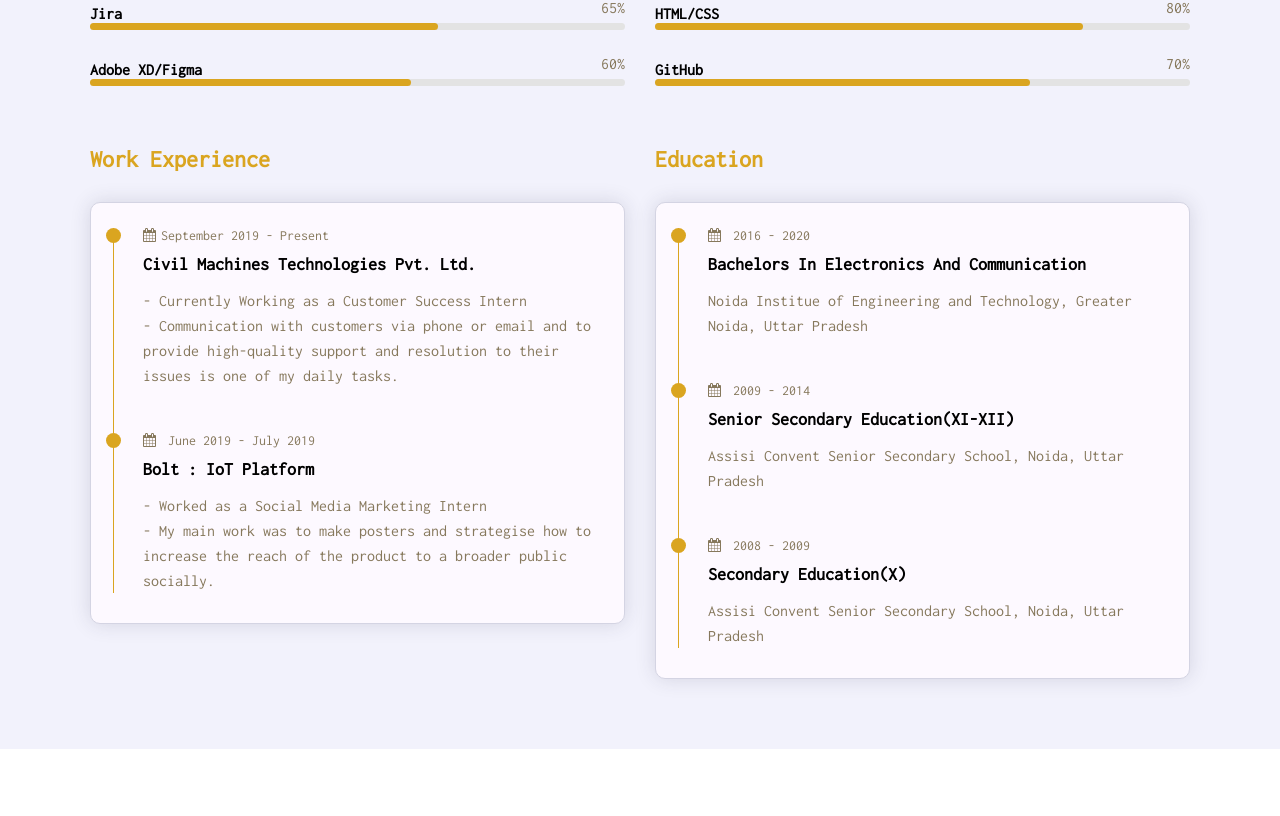
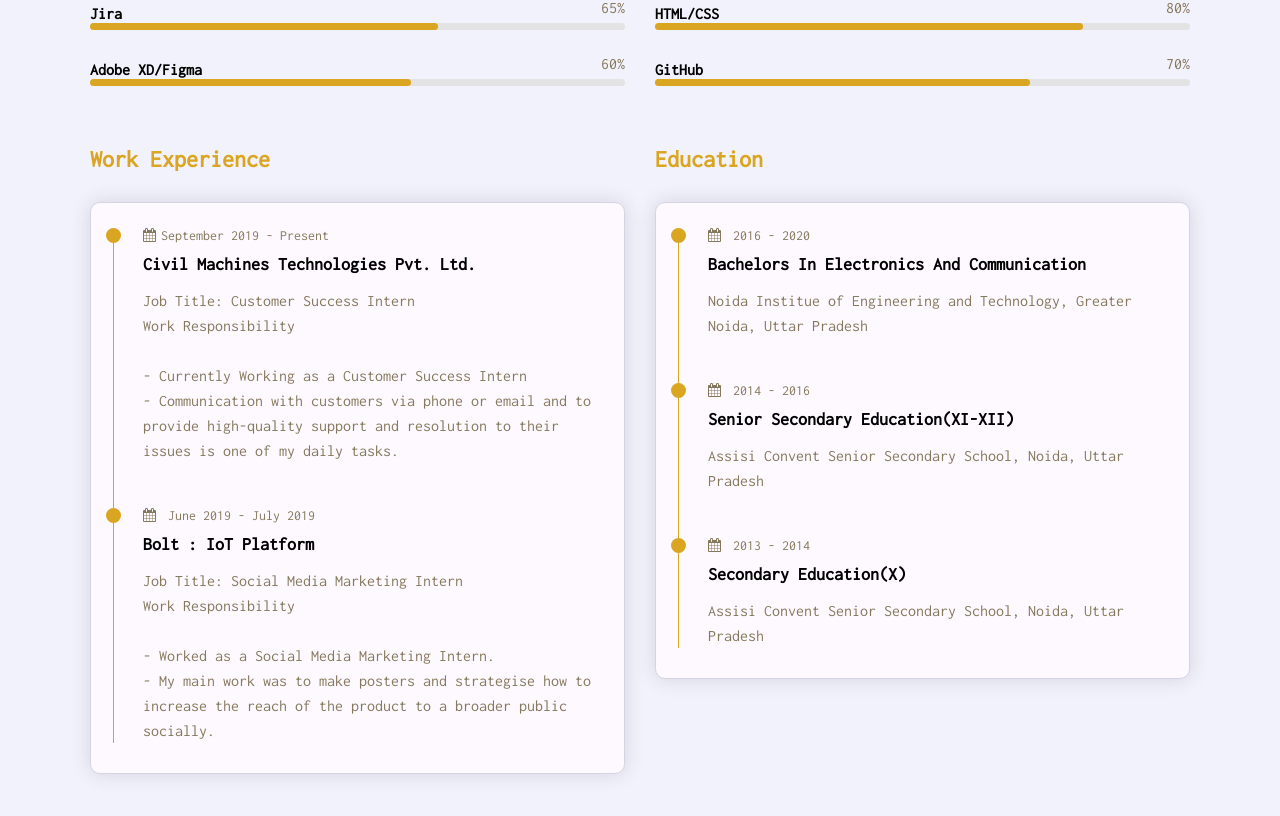
Before and after one commit to stephin007/myportfolio, a React (Create React App) app: page /about in a window 1280 px wide. Shown: the part 986-1802 px from the top of the page. Before the commit the page ends 1735 px from the top, so only its background shows below. Built offline with nearby package versions, Linux system fonts and the light colour scheme.

Commit message:
Added underline and some text

```diff
--- a/src/components/About.js
+++ b/src/components/About.js
@@ -185,6 +185,8 @@ class About extends Component{
                                                                 Civil Machines Technologies Pvt. Ltd.
                                                             </h4>
                                                             <p className="timeline-text">
+                                                                <span>Job Title: Customer Success Intern</span><br/>
+                                                                <div className="underline"> Work Responsibility</div><br/>
                                                                 - Currently Working as a Customer Success Intern <br/>
                                                                 - Communication with customers via phone or email and to provide high-quality support and resolution to their issues is one of my daily tasks.
                                                             </p>
@@ -200,7 +202,9 @@ class About extends Component{
                                                                 Bolt : IoT Platform
                                                             </h4>
                                                             <p className="timeline-text">
-                                                                - Worked as a Social Media Marketing Intern <br/>
+                                                            <span>Job Title: Social Media Marketing Intern</span><br/>
+                                                            <div className="underline"> Work Responsibility</div><br/>
+                                                                - Worked as a Social Media Marketing Intern.<br/>
                                                                 - My main work was to make posters and strategise how to increase the reach of the product to a broader public socially.
                                                             </p>
                                                     </div>
@@ -234,7 +238,7 @@ class About extends Component{
                                                     <div className="timeline-item">
                                                             <div className="circle-dot"></div>
                                                             <h6 className="timeline-date">
-                                                                <i className="fa fa-calendar"></i> 2009 - 2014
+                                                                <i className="fa fa-calendar"></i> 2014 - 2016
                                                             </h6>
                                                             <h4 className="timeline-title">
                                                                 Senior Secondary Education(XI-XII)
@@ -248,7 +252,7 @@ class About extends Component{
                                                     <div className="timeline-item">
                                                             <div className="circle-dot"></div>
                                                             <h6 className="timeline-date">
-                                                                <i className="fa fa-calendar"></i> 2008 - 2009
+                                                                <i className="fa fa-calendar"></i> 2013 - 2014
                                                             </h6>
                                                             <h4 className="timeline-title">
                                                                 Secondary Education(X)
```
